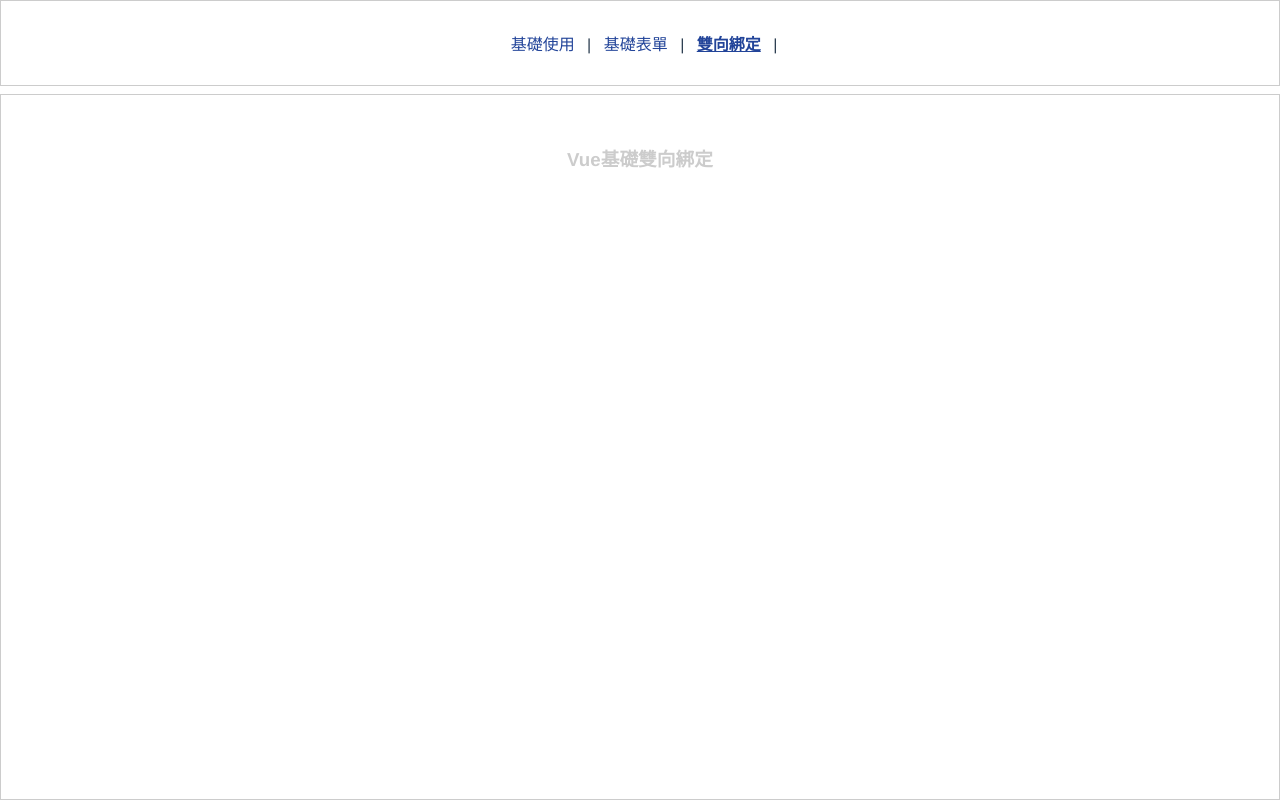
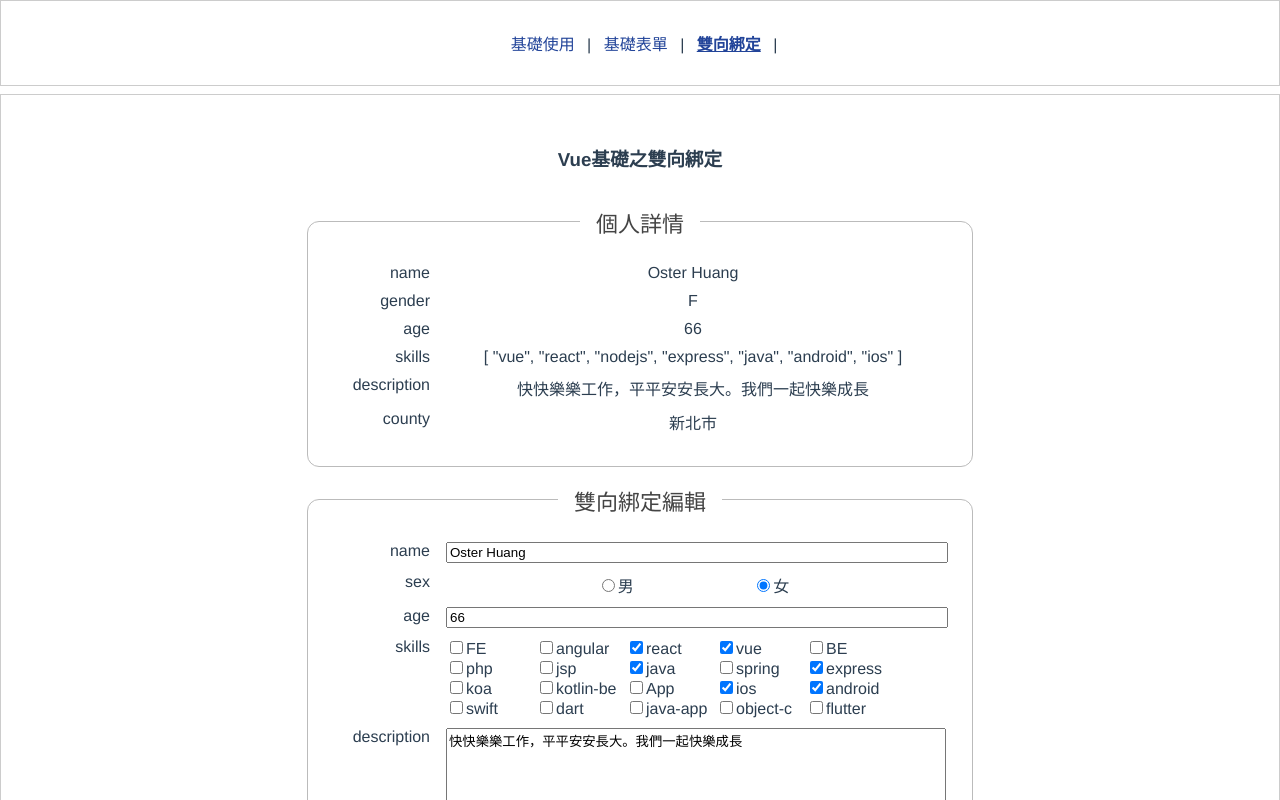
Before and after one commit to OsterHuang/fe-team-homework, a Vue app: page / in a window 1280 px wide. Both pictures are taken after a click on the link "雙向綁定". Shown: the top 800 px of the page. Built offline with nearby package versions, Linux system fonts and the light colour scheme.

Commit message:
2.3-form-two-way-edit

```diff
--- a/src/views/basisForm.vue
+++ b/src/views/basisForm.vue
@@ -157,5 +157,4 @@ export default {
 .empty-24precent
   display inline-block
   width 24%
-
 </style>
--- a/src/views/basisTwoWayBinding.vue
+++ b/src/views/basisTwoWayBinding.vue
@@ -1,16 +1,136 @@
 <template>
   <div class="basis-two-way-binding">
-    <h3>Vue基礎雙向綁定</h3>
+    <h3>Vue基礎之雙向綁定</h3>
+
+    <div class="person-detail mt-32">
+      <div class="title">個人詳情</div>
+      <div v-for="(prop, propName) of person" :key="propName" class="row">
+         <div>{{ propName }}</div>
+         <div>{{ prop }}</div>
+      </div>
+    </div>
+
+    <div class="person-detail mt-32">
+      <div class="title">雙向綁定編輯</div>
+      <div class="row">
+         <div>name</div>
+         <div><input class="wd-full" v-model="person.name"></div>
+      </div>
+      <div class="row">
+         <div>sex</div>
+         <div>
+           <input id="gender-m" name="gender" type="radio" value="M" v-model="person.gender" /><label for="gender-m">男</label>
+           <div class="empty-24precent" />
+           <input id="gender-f" name="gender" type="radio" value="F"  v-model="person.gender" /><label for="gender-f">女</label>
+          </div>
+      </div>
+      <div class="row">
+         <div>age</div>
+         <div>
+           <input type="number" class="wd-full" v-model="person.age" />
+          </div>
+      </div>
+      <div class="row">
+         <div>skills</div>
+         <div class="check-box-container">
+          <div v-for="option in skillOptions" :key="option" class="check-box-skill">
+            <input :id="'chk_'+option" type="checkbox" :value="option" v-model="person.skills" />
+            <label :for="'chk_'+option">{{option}}</label>
+          </div>
+        </div>
+      </div>
+      <div class="row">
+         <div>description</div>
+         <div><textarea class="wd-full" rows="6" v-model="person.description"></textarea></div>
+      </div>
+      <div class="row">
+         <div>county</div>
+         <div>
+           <select size="6" class="wd-120" v-model="person.county">
+             <option value="台北市" >台北市</option>
+             <option value="新北市" >新北市</option>
+             <option value="桃園市" >桃園市</option>
+             <option value="台中市" >台中市</option>
+             <option value="台南市" >台南市</option>
+             <option value="高雄市" >高雄市</option>
+           </select>
+         </div>
+      </div>
+    </div>
   </div>
 </template>
 
 <script>
 export default {
-  name: 'basisForm'
+  name: 'basicTwoWayBinding',
+  data () {
+    return {
+      skillOptions: [
+        'FE', 'angular', 'react', 'vue',
+        'BE', 'php', 'jsp', 'java', 'spring', 'express', 'koa', 'kotlin-be',
+        'App', 'ios', 'android', 'swift', 'dart', 'java-app', 'object-c', 'flutter'
+      ],
+      person: {
+        name: 'Oster Huang',
+        gender: 'F', // M or F
+        age: 66,
+        skills: ['vue', 'react', 'nodejs', 'express', 'java', 'android', 'ios'],
+        description: '快快樂樂工作，平平安安長大。我們一起快樂成長',
+        county: '新北市'
+      }
+    }
+  }
 }
 </script>
 
 <style lang="stylus" scoped>
 .basis-two-way-binding
-  color #ccc
+  display flex
+  flex-direction column
+  align-items center
+  .person-detail
+    position relative
+    width 600px
+    padding 0px 32px 32px 32px
+    border 1px solid #bbb
+    border-radius 12px
+    .title
+      display inline-block
+      position relative
+      top -16px
+      padding 0 16px
+      font-size 22px
+      color #444
+      background-color #fff
+    > .row
+      margin-top 10px
+
+.row
+  display flex
+  > div
+    &:nth-child(1)
+      width 90px
+      text-align right
+      margin-right 16px
+    &:nth-child(2)
+      flex 1
+
+.check-box-container
+  display flex
+  flex-wrap wrap
+
+.check-box-skill
+  width 90px
+  text-align left
+
+.mt-32
+  margin-top 32px
+.wd-full
+  width 100%
+.wd-120
+  width 120px
+.empty-24precent
+  display inline-block
+  width 24%
+
 </style>
```
